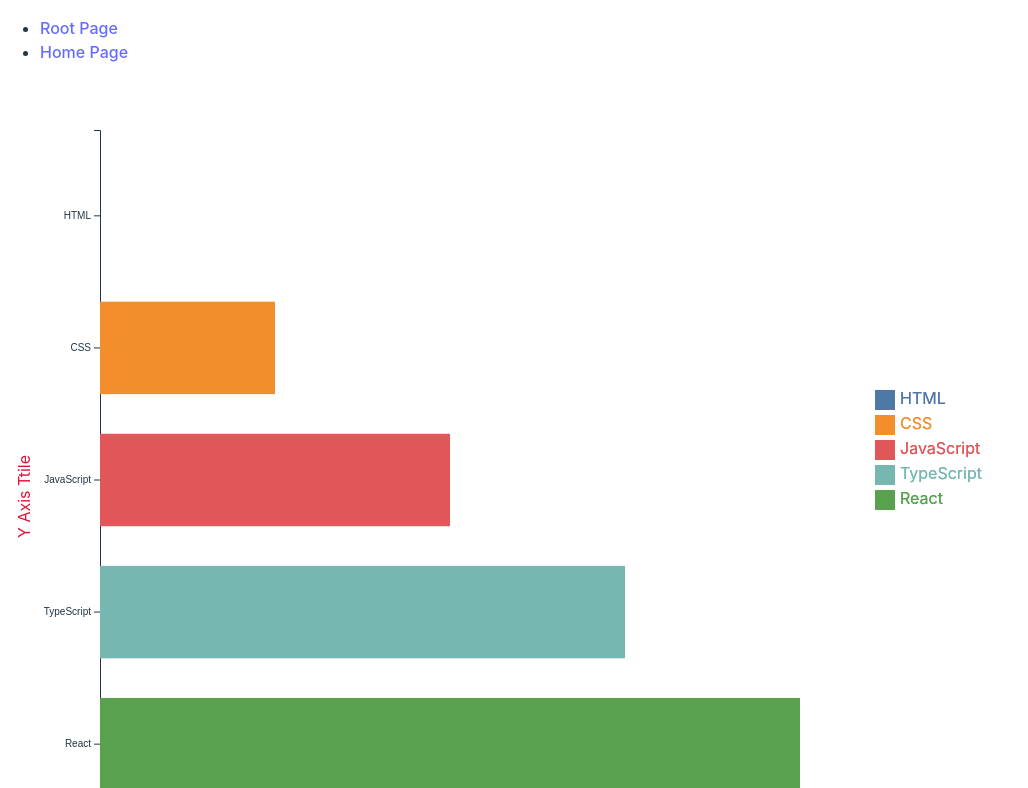
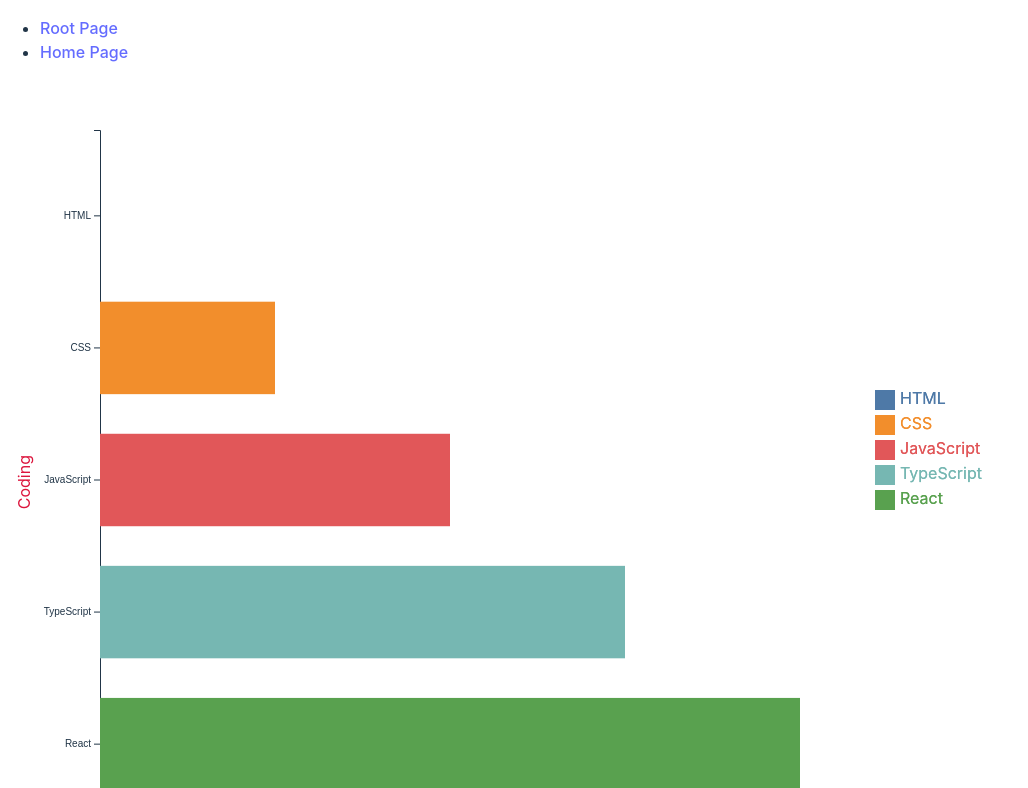
Before and after one commit to daydin14/d3ts, a React (Vite) app: page / in a window 1280 px wide. Shown: the top 788 px of the page, without its empty margins (0-1028 px from the left). Built offline with nearby package versions, Linux system fonts and the light colour scheme.

Commit message:
Horizontal bar chart axes titles now via props

```diff
--- a/src/components/d3/charts/bar/HorizontalBarChart.tsx
+++ b/src/components/d3/charts/bar/HorizontalBarChart.tsx
@@ -6,12 +6,16 @@ interface HorizontalBarChartProps {
   data: { label: string; value: number }[];
   width: number;
   height: number;
+  xtitle: string;
+  ytitle: string;
 }
 
 const HorizontalBarChart: React.FC<HorizontalBarChartProps> = ({
   data,
   width,
   height,
+  xtitle,
+  ytitle,
 }) => {
   const chartRef = useRef<SVGSVGElement | null>(null);
   const legendRef = useRef<SVGSVGElement | null>(null);
@@ -88,7 +92,7 @@ const HorizontalBarChart: React.FC<HorizontalBarChartProps> = ({
       .attr("text-anchor", "end")
       .attr("x", (width - margin.left) / 2)
       .attr("y", chartHeight + 50)
-      .text("X-Axis Title")
+      .text(xtitle)
       .attr("fill", "crimson");
     svg
       .select(".axes")
@@ -98,7 +102,7 @@ const HorizontalBarChart: React.FC<HorizontalBarChartProps> = ({
       .attr("transform", "rotate(-90)")
       .attr("y", -margin.left - 20)
       .attr("x", -(chartWidth - margin.bottom) / 2)
-      .text("Y Axis Ttile")
+      .text(ytitle)
       .attr("fill", "crimson");
 
     // Add the bars to the chart
--- a/src/routes/Root.tsx
+++ b/src/routes/Root.tsx
@@ -37,7 +37,13 @@ const Root = () => {
   return (
     <>
       <NavMenu />
-      <HorizontalBarChart data={bardata} width={800} height={800} />
+      <HorizontalBarChart
+        data={bardata}
+        width={800}
+        height={800}
+        xtitle="Skill Level"
+        ytitle="Coding"
+      />
       <br />
       <br />
       <SingleStack data={singlestackdata} width={800} height={800} />
```
